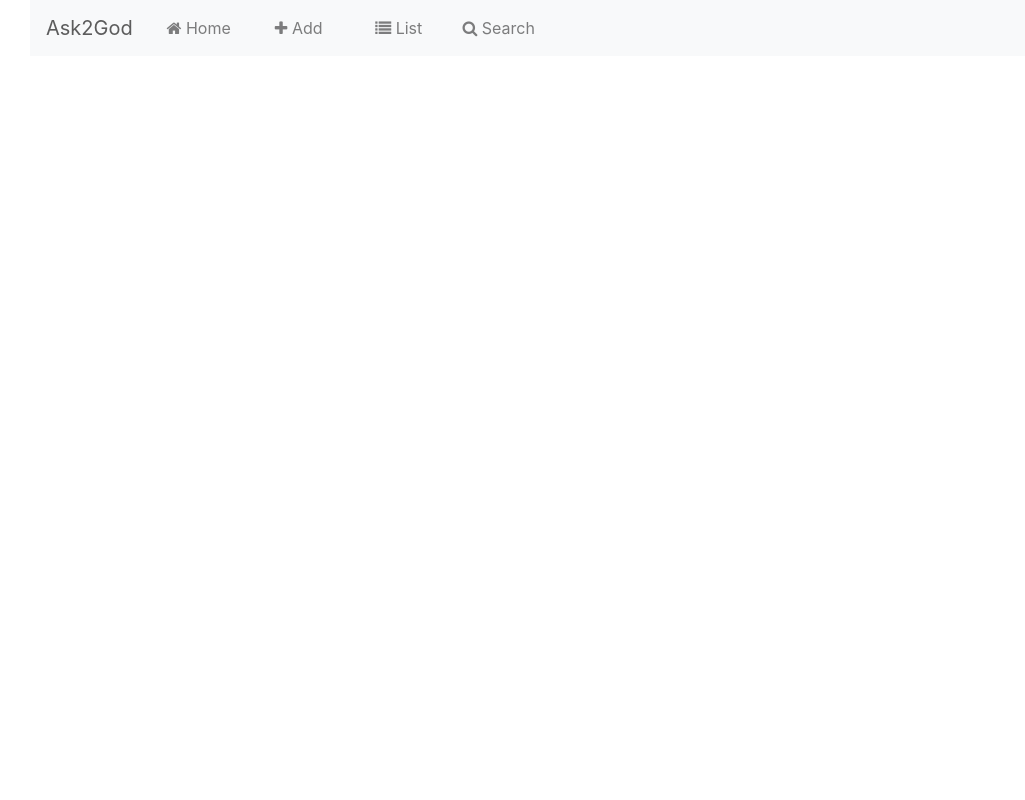
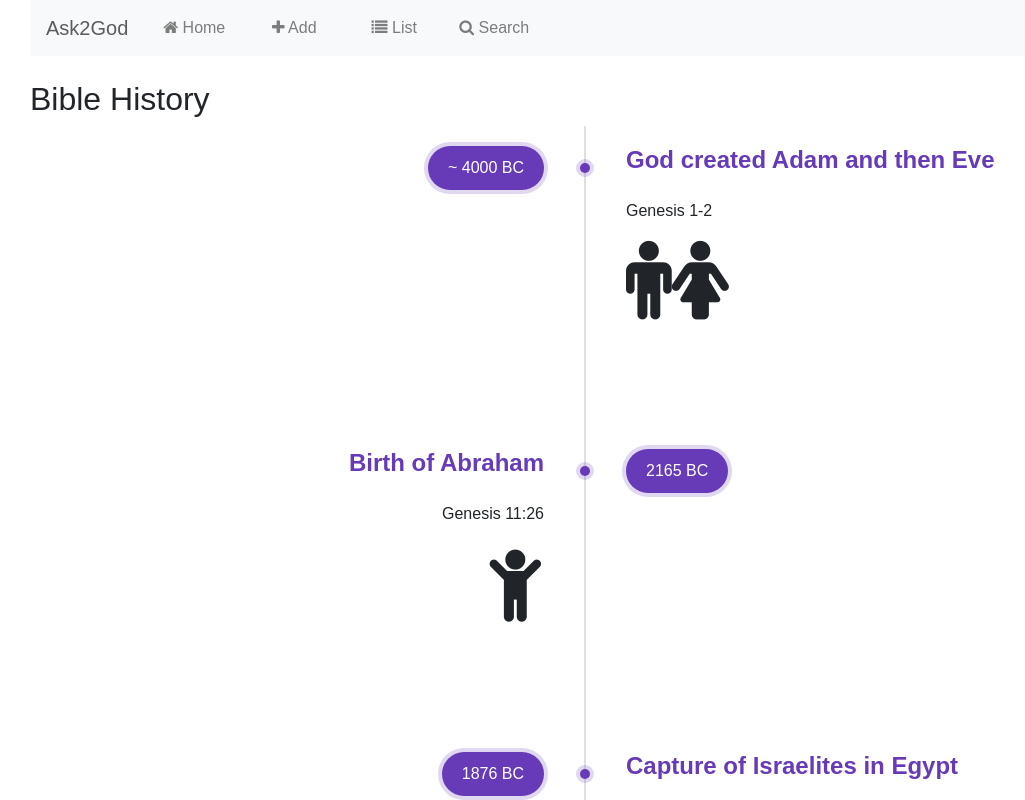
Before and after one commit to prashanth-sams/ask2god, a React (Create React App) app: page /timeline in a window 1280 px wide. Shown: the top 800 px of the page, without its empty margins (55-1080 px from the left). Built offline with nearby package versions, Linux system fonts and the light colour scheme.

Commit message:
added new page for bible timeline

```diff
--- a/package.json
+++ b/package.json
@@ -9,6 +9,7 @@
     "font-awesome": "^4.7.0",
     "match-sorter": "^3.0.0",
     "namor": "^1.1.2",
+    "node-sass": "^4.12.0",
     "react": "^16.7.0",
     "react-burger-menu": "^2.6.10",
     "react-dom": "^16.7.0",
@@ -33,5 +34,6 @@
     "not dead",
     "not ie <= 11",
     "not op_mini all"
-  ]
+  ],
+  "devDependencies": {}
 }
--- a/src/App.js
+++ b/src/App.js
@@ -7,6 +7,7 @@ import Create from './components/create.component';
 import Edit from './components/edit.component';
 import Index from './components/index.component';
 import Search from './components/search.component';
+import Timeline from './components/timeline.component';
 import './css/tabs.css';
 import './css/mobile.css';
 // import ReactLoading from 'react-loading';
@@ -106,6 +107,7 @@ class App extends Component {
               <Route path='/edit/:id' component={ Edit } />
               <Route path='/index' component={ Index } />
               <Route path='/search' component={ Search } />
+              <Route path='/timeline' component={ Timeline } />
               {/* <ReactLoading type={'bars'} color={'#5243AA'} height={'20%'} width={'20%'} /> */}
           </Switch>
         </div>
--- /dev/null
+++ b/src/components/timeline.component.js
@@ -0,0 +1,139 @@
+import React , { Component } from 'react';
+import './../css/timeline.scss'
+
+export default class Timeline extends Component {
+
+	render(){
+		return (
+			<div>
+				<h2>Bible History</h2>
+                <div className="timeline timeline-purple">
+                    <div className="timeline-item">
+                        <div className="timeline-date">
+                            <div>
+                                ~ 4000 BC
+                            </div>
+                        </div>
+                        <div className="timeline-content">
+                            <h2>God created Adam and then Eve</h2>
+                            <br />
+                            <p>Genesis 1-2</p>
+                            <i className="fa fa-male fa-icon"></i>
+                            <i className="fa fa-female fa-icon"></i>
+                        </div>
+                    </div>
+
+                    <div className="timeline-item">
+                        <div className="timeline-date">
+                            <div>
+                                2165 BC
+                            </div>
+                        </div>
+                        <div className="timeline-content">
+                            <h2>Birth of Abraham</h2>
+                            <br />
+                            <p>Genesis 11:26</p>
+                            <i className="fa fa-child fa-icon"></i>
+                        </div>
+                    </div>
+
+                    <div className="timeline-item">
+                        <div className="timeline-date">
+                            <div>
+                                1876 BC
+                            </div>
+                        </div>
+                        <div className="timeline-content">
+                            <h2>Capture of Israelites in Egypt</h2>
+                            <br />
+                            <p>Continues for 430 years - Exodus 12:40</p>
+                        </div>
+                    </div>
+
+                    <div className="timeline-item">
+                        <div className="timeline-date">
+                            <div>
+                                1446 BC
+                            </div>
+                        </div>
+                        <div className="timeline-content">
+                            <h2>Return of Israelites from Egypt</h2>
+                            <br />
+                            <p>God gave 10 commandments to Israelites at Mt. Sinai through Moses - Exodus 20</p>
+                            <i className="fa fa-file-text-o fa-icon"></i>
+                        </div>
+                    </div>
+
+                    <div className="timeline-item">
+                        <div className="timeline-date">
+                            <div>
+                                1406 BC
+                            </div>
+                        </div>
+                        <div className="timeline-content">
+                            <h2>Moses dies</h2>
+                            <br />
+                            <p>Joushua leads next generation of Israelities into Canaan - Joshua 1</p>
+                            <i className="fa fa-long-arrow-right fa-icon"></i>
+                        </div>
+                    </div>
+
+                    <div className="timeline-item">
+                        <div className="timeline-date">
+                            <div>
+                                1120 BC
+                            </div>
+                        </div>
+                        <div className="timeline-content">
+                            <h2>Birth of Samuel</h2>
+                            <br />
+                            <p>1 Samuel 1</p>
+                            <i className="fa fa-child fa-icon"></i>
+                        </div>
+                    </div>
+
+                    <div className="timeline-item">
+                        <div className="timeline-date">
+                            <div>
+                                1011 BC
+                            </div>
+                        </div>
+                        <div className="timeline-content">
+                            <h2>David becomes King</h2>
+                            <br />
+                            <p>2 Samuel 2</p>
+                            <i className="fas fa-crown fa-icon"></i>
+                        </div>
+                    </div>
+
+                    <div className="timeline-item">
+                        <div className="timeline-date">
+                            <div>
+                                971 BC
+                            </div>
+                        </div>
+                        <div className="timeline-content">
+                            <h2>Solomon becomes King</h2>
+                            <br />
+                            <p>1 Kings 1:39</p>
+                            <i className="fa fa-king"></i>
+                        </div>
+                    </div>
+
+                    <div className="timeline-item">
+                        <div className="timeline-date">
+                            <div>
+                                TBD
+                            </div>
+                        </div>
+                        <div className="timeline-content">
+                            <h2>TBD</h2>
+                            <br />
+                            <p>TBD</p>
+                        </div>
+                    </div>
+                </div>
+			</div>
+		)
+	}
+}
--- /dev/null
+++ b/src/css/timeline.scss
@@ -0,0 +1,142 @@
+body{
+  font-family: Montserrat,sans-serif;
+
+  >h1{
+    text-align: center;
+    margin-bottom: 40px;
+  }
+}
+
+.timeline {
+	padding: 0px 5%;
+}
+
+.timeline-item {
+	display: flex;
+	align-items: flex-start;
+
+  > div {
+    flex: 1;
+    padding: 20px 40px;
+
+    &:last-child {
+      text-align: left;
+      padding-bottom: 40px !important;
+    }
+  }
+
+  &:nth-child(odd){
+    > div:first-child {
+      text-align: right;
+      position: relative;
+
+      &::after {
+        right: -11px;
+      }
+    }
+
+    > div:last-child {
+      text-align: left;
+      border-left: 2px solid #e0e0e0;
+    }
+
+    .timeline-content > h2 {
+      text-align: left !important;
+    }
+
+    .timeline-date > div {
+      margin-right: 0px;
+    }
+  }
+
+  &:nth-child(even){
+    > div:first-child {
+      order: 2;
+      text-align: left;
+      position: relative;
+
+      &::after {
+        left: -1px;
+      }
+    }
+
+    > div:last-child {
+      order: 1;
+      text-align: right;
+      border-right: 2px solid #e0e0e0;
+    }
+
+    .timeline-date > div {
+      margin-left: 0px;
+    }
+
+    .timeline-content > h2 {
+      text-align: right !important;
+    }
+  }
+
+  > div:first-child::after {
+    content: "";
+    position: absolute;
+    width: 10px;
+    height: 10px;
+    border-radius: 50%;
+    background-color: #673AB7;
+    top: 50%;
+    transform: translate(-50%, -50%);
+    box-shadow: 0 0 0 4px rgba(103, 58, 183, 0.2);
+  }
+
+  .timeline-date > div {
+    background-color: #673AB7;
+    box-shadow: 0 0 0 4px rgba(103, 58, 183, 0.2);
+    border-radius: 50px;
+    color: #ffffff;
+    text-align: center;
+    max-width: max-content;
+    margin: auto;
+    padding: 10px 20px;
+  }
+
+  .timeline-content{
+     .fa-icon{
+      font-size: 80px;
+    }
+
+    > h2 {
+      margin: 0px;
+      font-size: 1.5em;
+      font-weight: bold;
+      color: #673AB7;
+    }
+  }
+
+  &:not(:last-child) .timeline-content > .fa-icon{
+    margin-bottom: 70px;
+  }
+}
+
+@media (max-width: 767px) {
+	.timeline-item {
+		flex-direction: column;
+		border-left: 2px solid #e0e0e0;
+
+    > div {
+      border-width: 0px !important;
+      text-align: left !important;
+      order: unset !important;
+
+      &::after {
+        left: 0% !important;
+      }
+    }
+
+    &:nth-child(odd) .timeline-content > h2 {
+      text-align: left !important;
+    }
+
+    &:nth-child(even) .timeline-content > h2 {
+      text-align: left !important;
+    }
+	}
+}
```
Also changed, not shown: 1 other file (tests, documents, lock files or other folders).
